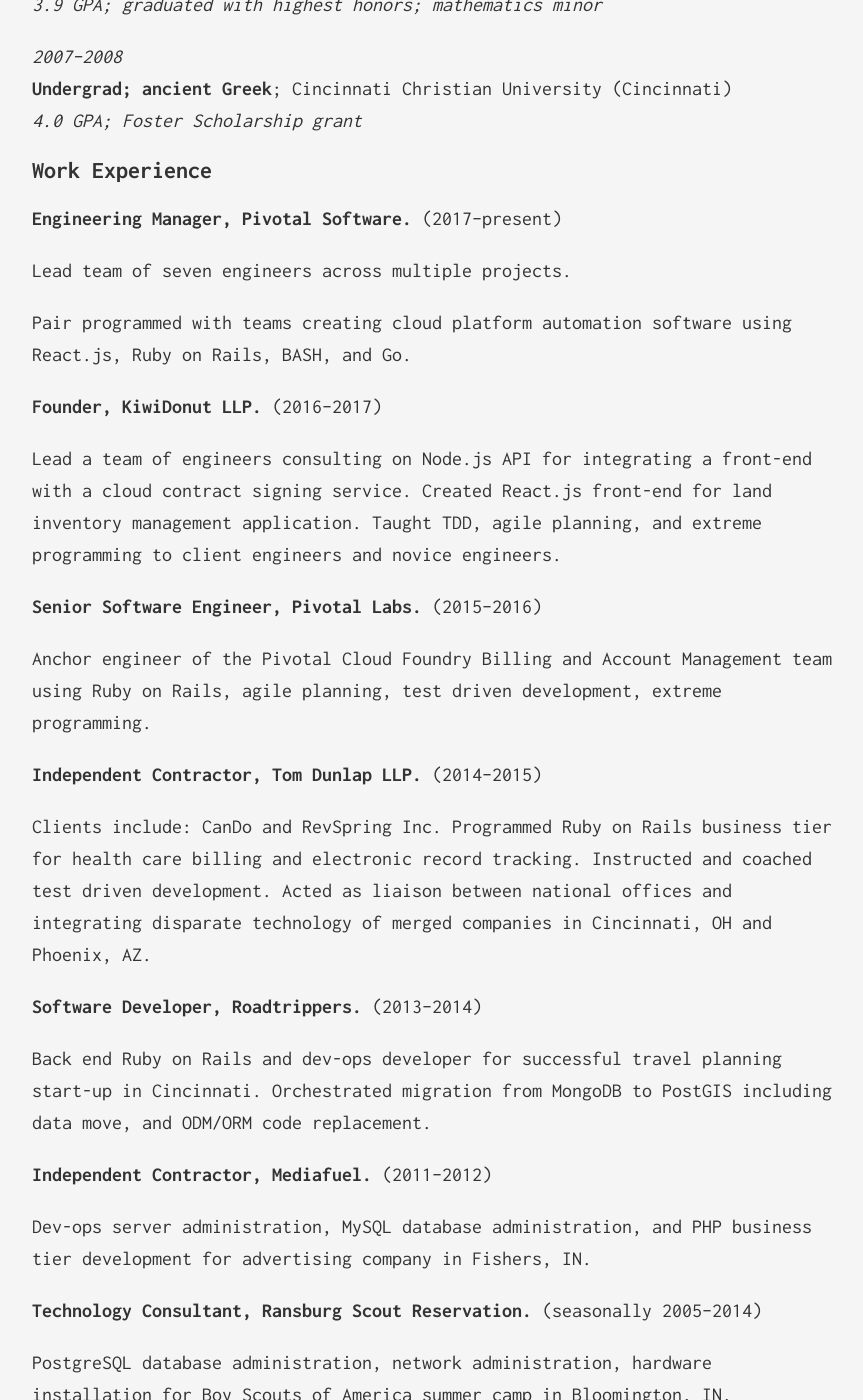
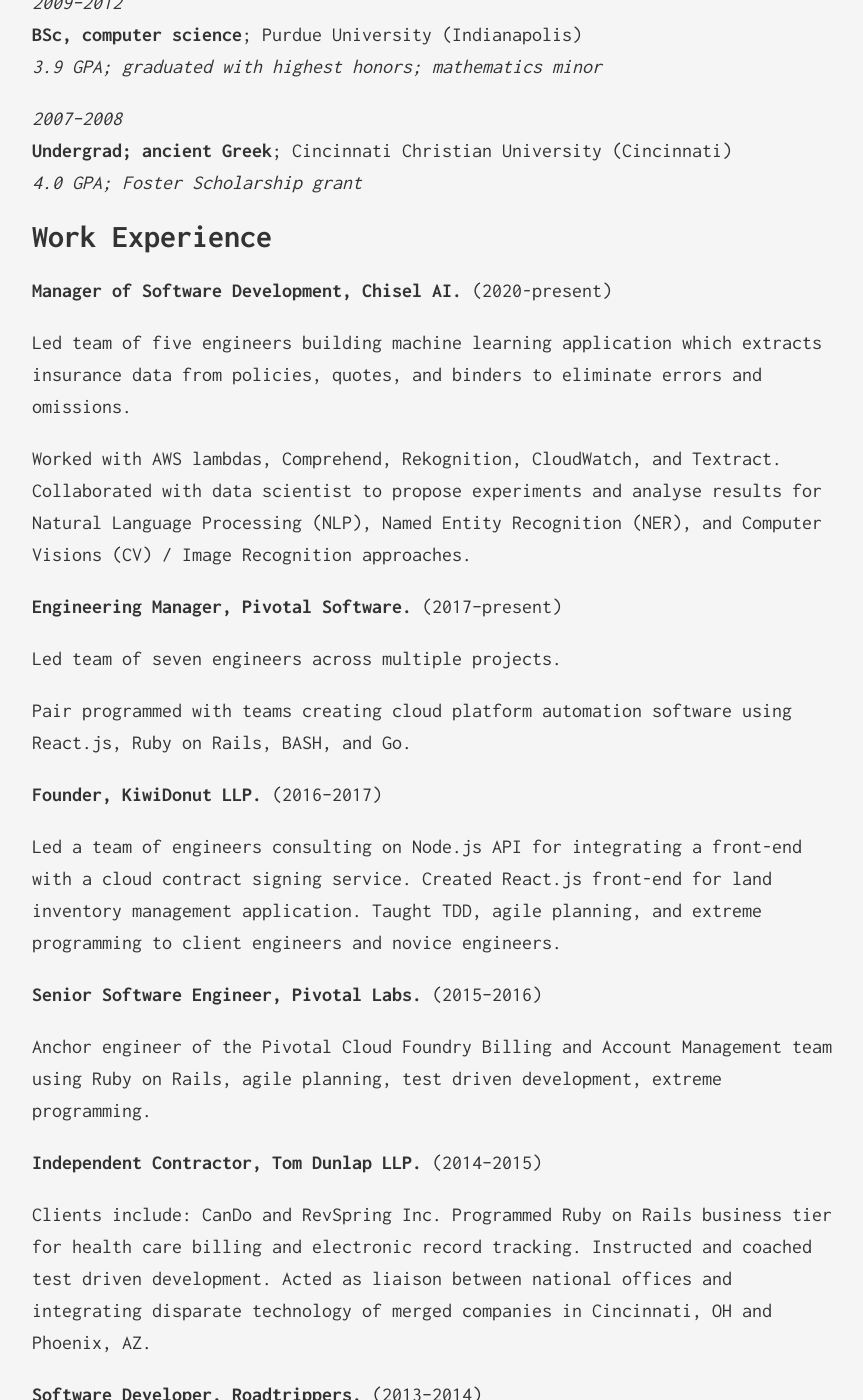
Before and after one commit to kindrowboat/motevets.com, a Jekyll site: the page built from resume.md, in a window 1280 px wide and 1400 px high, scrolled down 1091 px. Shown: the whole window, without its empty margins (208-1071 px from the left). Built offline with Jekyll 4.4.1, drawn with Linux system fonts in a browser that asks for light colours; some of the changed text lies outside the part shown.

Commit message:
Update resume

```diff
--- a/_config.yml
+++ b/_config.yml
@@ -18,7 +18,7 @@
 styles: [agate, androidstudio, arta, asceti, atelier-cave.dark, atelier-cave.light, atelier-dune.dark, atelier-dune.light, atelier-estuary.dark, atelier-estuary.light, atelier-forest.dark, atelier-forest.light, atelier-heath.dark, atelier-heath.light, atelier-lakeside.dark, atelier-lakeside.light, atelier-plateau.dark, atelier-plateau.light, atelier-savanna.dark, atelier-savanna.light, atelier-seaside.dark, atelier-seaside.light, atelier-sulphurpool.dark, atelier-sulphurpool.light, brown_paper, codepen-embed, color-brewer, dark, darkula, default, docco, far, foundation, github, github-gist, googlecode, grayscale, hopscotch, hybrid, idea, ir_black, kimbie.dark, kimbie.light, magula, mono-blue, monokai, monokai_sublime, obsidian, paraiso.dark, paraiso.light, pojoaque, railscast, rainbow, school_book, solarized_dark, solarized_light, styles_list.txt, sunburst, tomorrow, tomorrow-night-blue, tomorrow-night-bright, tomorrow-night, tomorrow-night-eightie, v, xcode, zenburn]
 
 # Handling Reading
-exclude: ["README.md", "README.html"]
+exclude: ["README.md", "README.html", "vendor"]
 
 # Build settings
 highlighter: null
--- a/resume.md
+++ b/resume.md
@@ -5,13 +5,15 @@
 permalink: /resume/
 ---
 
-> Currently an engineering manager at [Pivotal Cloud Foundry]. Interested in [flexagons], continuous learning, recreational programming, and [roller derby][BAD].
+> I believe if you approach a problem as a team bound by kindness and empathy, everything else will fall into place.
 
 Website: | [http://motevets.com](http://motevets.com)
 Email:   | hello@motevets.com
 
+I am continually seeking out opportunities to apply my skills to help the environment and other humans.
+
 Education
----------
+=========
 
 *2014–2015*
 **GnM; science**; University of Cincinnati (Cincinnati)
@@ -30,18 +32,24 @@
 *4.0 GPA; Foster Scholarship grant*
 
 Work Experience
----------------
+===============
+
+**Manager of Software Development, Chisel AI.** (2020-present)
+
+Led team of five engineers building machine learning application which extracts insurance data from policies, quotes, and binders to eliminate errors and omissions.
+
+Worked with AWS lambdas, Comprehend, Rekognition, CloudWatch, and Textract. Collaborated with data scientist to propose experiments and analyse results for Natural Language Processing (NLP), Named Entity Recognition (NER), and Computer Visions (CV) / Image Recognition approaches.
 
 **Engineering Manager, Pivotal Software.** (2017–present)
 
-Lead team of seven engineers across multiple projects.
+Led team of seven engineers across multiple projects.
 
 Pair programmed with teams creating cloud platform automation software using
 React.js, Ruby on Rails, BASH, and Go.
 
 **Founder, KiwiDonut LLP.** (2016–2017)
 
-Lead a team of engineers consulting on Node.js API for integrating a front-end
+Led a team of engineers consulting on Node.js API for integrating a front-end
 with a cloud contract signing service. Created React.js front-end for land
 inventory management application. Taught TDD, agile planning, and extreme
 programming to client engineers and novice engineers.
@@ -78,7 +86,7 @@
 
 
 Technical Experience
---------------------
+====================
 
 <a href="https://xkcd.com/1481/">
   <img
@@ -89,7 +97,8 @@
   />
 </a>
 
-### Open Source
+Open Source
+-----------
 GitHub [motevets](https://github.com/motevets)
 
 Active contributor to open source projects including:
@@ -100,12 +109,16 @@
 * [remiprev/her](https://github.com/remiprev/her)
 * Chef (cookbooks for server administration)
 
-### Research
+Research
+--------
 Researched statistical models of pose estimation using Active Shape Models
 implemented in C++/OpenCV at Purdue University.
 
-### Technical Skills
-#### Mastery
+Researched using Recurrent Neural Networks + CUDA to generate novel last names given certain criteria (e.g. starting with consonant, having eight letters, etc.)
+
+Technical Skills
+----------------
+### Mastery
 * Ruby
   * Rails
   * rspec
@@ -114,28 +127,28 @@
   * Node.js
   * jasmine, mocha
   * webpack, babel
+* Go
+* BASH
 * RESTful API design
 * Linux server administration
   * Ubuntu
   * CentOS, Debian, Arch
+* Test Driven Development (TDD)
 
-#### Proficient
+### Proficient
+* Python
+* Java
+* Kotlin
+* PHP
+* C
+* C++
+* Matlab
 * Database programming/administration
   * postgreSQL, postGIS, mongoDB, mySQL
   * Oracle, Microsoft SQL Server
-* Go
-* PHP
-* BASH
 
-#### Familiar
-* Python
-* Java
-* Kotlin
-* C
-* C++
-* Matlab
-
-### Executive Skills
+Executive Skills
+----------------
 * Management
   * mentoring and advocating for under-represented minorities in software engineering
   * helping define career goals and tracking progress
@@ -144,9 +157,12 @@
 * Facilitation
   * highly technical, decision oriented meetings
   * no blame, discovery and growth oriented post-incident meetings
+* Agile Planning
+  * practicing, teaching, and facilitating Agile process for software teams
+  * 5+ years experience
 
 Recognitions
-------------
+============
 
 **Eagle Scout Rank (Boy Scouts of America)**
 Highest rank in the Boy Scouts of America.
```
Also changed, not shown: other parts of resume.md (+0 -4 lines), 2 other files.
